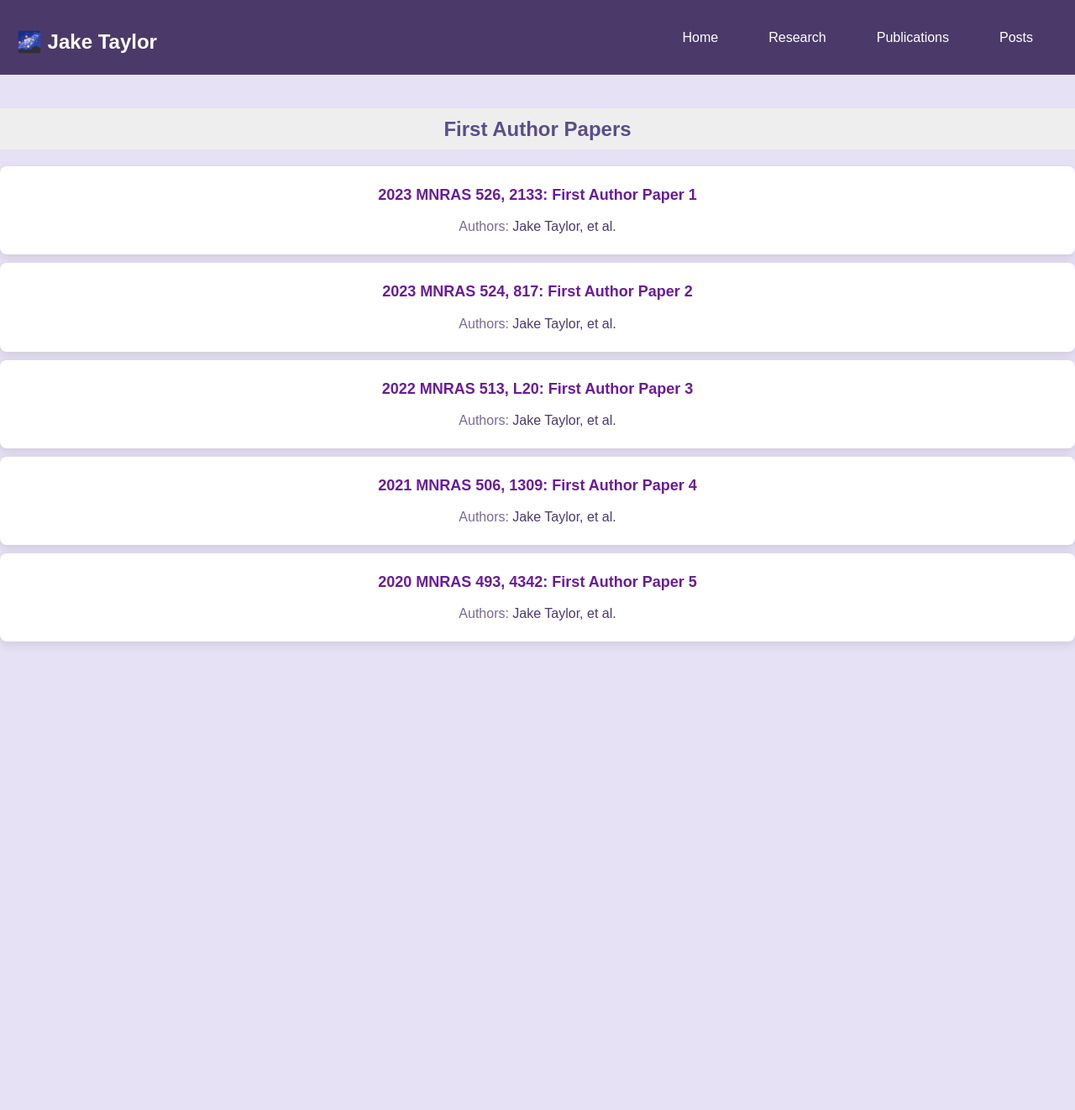
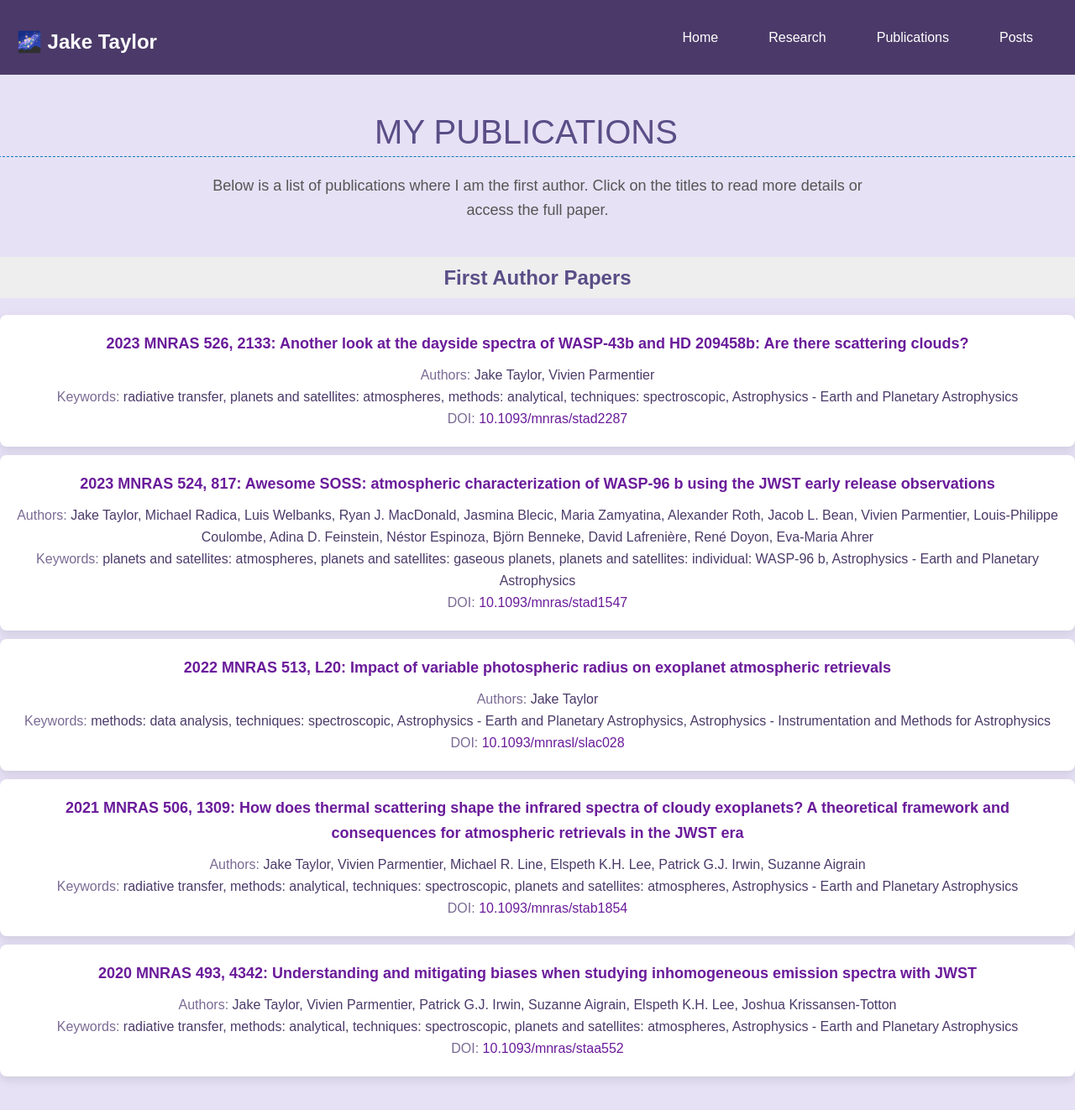
Before and after one commit to astrojaket/astrojaket.github.io, a Jekyll site: the page built from _pages/publications.html, in a window 1280 px wide. Shown: the whole page at 84% size. Built offline with Jekyll 4.4.1, drawn with Linux system fonts in a browser that asks for light colours; before the commit the page ends 900 px from its top, so only the background shows below that.

Commit message:
updated research

```diff
--- a/_pages/publications.html
+++ b/_pages/publications.html
@@ -3,6 +3,10 @@ layout: default
 title: Publications
 permalink: /publications/
 ---
+
+<h1>My Publications</h1>
+
+<p>Below is a list of publications where I am the first author. Click on the titles to read more details or access the full paper.</p>
 
 <!-- First Author Papers Section -->
 <h2>First Author Papers</h2>
@@ -10,33 +14,43 @@ permalink: /publications/
     <ul>
         <li class="publication-box">
             <a href="https://ui.adsabs.harvard.edu/abs/2023MNRAS.526.2133T/abstract" target="_blank" class="publication-link">
-                2023 MNRAS 526, 2133: First Author Paper 1
+                2023 MNRAS 526, 2133: Another look at the dayside spectra of WASP-43b and HD 209458b: Are there scattering clouds?
             </a><br>
-            <strong>Authors:</strong> Jake Taylor, et al.
+            <strong>Authors:</strong> Jake Taylor, Vivien Parmentier<br>
+            <strong>Keywords:</strong> radiative transfer, planets and satellites: atmospheres, methods: analytical, techniques: spectroscopic, Astrophysics - Earth and Planetary Astrophysics<br>
+            <strong>DOI:</strong> <a href="https://doi.org/10.1093/mnras/stad2287" target="_blank">10.1093/mnras/stad2287</a>
         </li>
         <li class="publication-box">
             <a href="https://ui.adsabs.harvard.edu/abs/2023MNRAS.524..817T/abstract" target="_blank" class="publication-link">
-                2023 MNRAS 524, 817: First Author Paper 2
+                2023 MNRAS 524, 817: Awesome SOSS: atmospheric characterization of WASP-96 b using the JWST early release observations
             </a><br>
-            <strong>Authors:</strong> Jake Taylor, et al.
+            <strong>Authors:</strong> Jake Taylor, Michael Radica, Luis Welbanks, Ryan J. MacDonald, Jasmina Blecic, Maria Zamyatina, Alexander Roth, Jacob L. Bean, Vivien Parmentier, Louis-Philippe Coulombe, Adina D. Feinstein, Néstor Espinoza, Björn Benneke, David Lafrenière, René Doyon, Eva-Maria Ahrer<br>
+            <strong>Keywords:</strong> planets and satellites: atmospheres, planets and satellites: gaseous planets, planets and satellites: individual: WASP-96 b, Astrophysics - Earth and Planetary Astrophysics<br>
+            <strong>DOI:</strong> <a href="https://doi.org/10.1093/mnras/stad1547" target="_blank">10.1093/mnras/stad1547</a>
         </li>
         <li class="publication-box">
             <a href="https://ui.adsabs.harvard.edu/abs/2022MNRAS.513L..20T/abstract" target="_blank" class="publication-link">
-                2022 MNRAS 513, L20: First Author Paper 3
+                2022 MNRAS 513, L20: Impact of variable photospheric radius on exoplanet atmospheric retrievals
             </a><br>
-            <strong>Authors:</strong> Jake Taylor, et al.
+            <strong>Authors:</strong> Jake Taylor<br>
+            <strong>Keywords:</strong> methods: data analysis, techniques: spectroscopic, Astrophysics - Earth and Planetary Astrophysics, Astrophysics - Instrumentation and Methods for Astrophysics<br>
+            <strong>DOI:</strong> <a href="https://doi.org/10.1093/mnrasl/slac028" target="_blank">10.1093/mnrasl/slac028</a>
         </li>
         <li class="publication-box">
             <a href="https://ui.adsabs.harvard.edu/abs/2021MNRAS.506.1309T/abstract" target="_blank" class="publication-link">
-                2021 MNRAS 506, 1309: First Author Paper 4
+                2021 MNRAS 506, 1309: How does thermal scattering shape the infrared spectra of cloudy exoplanets? A theoretical framework and consequences for atmospheric retrievals in the JWST era
             </a><br>
-            <strong>Authors:</strong> Jake Taylor, et al.
+            <strong>Authors:</strong> Jake Taylor, Vivien Parmentier, Michael R. Line, Elspeth K.H. Lee, Patrick G.J. Irwin, Suzanne Aigrain<br>
+            <strong>Keywords:</strong> radiative transfer, methods: analytical, techniques: spectroscopic, planets and satellites: atmospheres, Astrophysics - Earth and Planetary Astrophysics<br>
+            <strong>DOI:</strong> <a href="https://doi.org/10.1093/mnras/stab1854" target="_blank">10.1093/mnras/stab1854</a>
         </li>
         <li class="publication-box">
             <a href="https://ui.adsabs.harvard.edu/abs/2020MNRAS.493.4342T/abstract" target="_blank" class="publication-link">
-                2020 MNRAS 493, 4342: First Author Paper 5
+                2020 MNRAS 493, 4342: Understanding and mitigating biases when studying inhomogeneous emission spectra with JWST
             </a><br>
-            <strong>Authors:</strong> Jake Taylor, et al.
+            <strong>Authors:</strong> Jake Taylor, Vivien Parmentier, Patrick G.J. Irwin, Suzanne Aigrain, Elspeth K.H. Lee, Joshua Krissansen-Totton<br>
+            <strong>Keywords:</strong> radiative transfer, methods: analytical, techniques: spectroscopic, planets and satellites: atmospheres, Astrophysics - Earth and Planetary Astrophysics<br>
+            <strong>DOI:</strong> <a href="https://doi.org/10.1093/mnras/staa552" target="_blank">10.1093/mnras/staa552</a>
         </li>
     </ul>
 </div>
```
